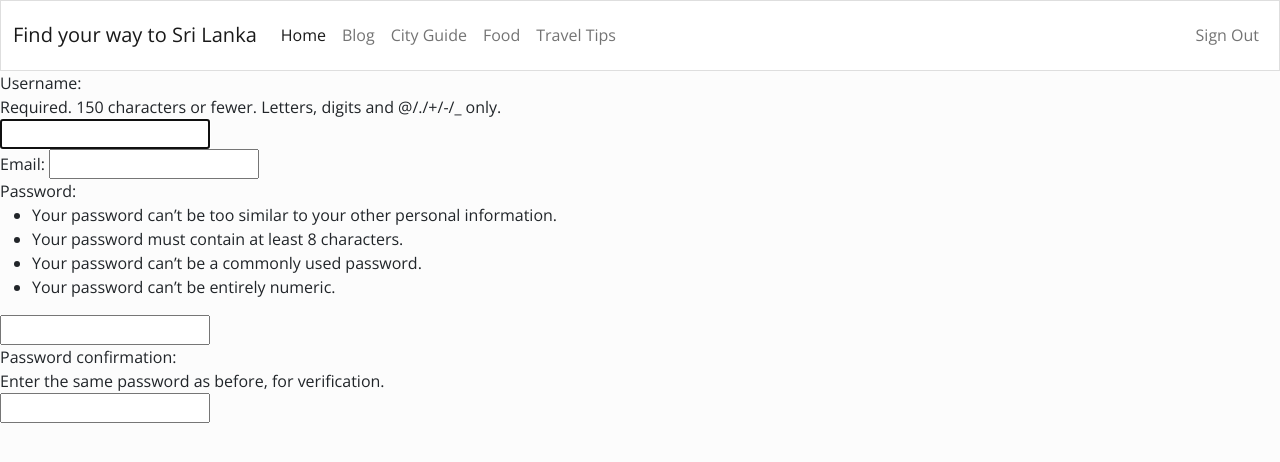
After one commit to anjalee-kulasinghe/portfolio-project4-Find-your-way-to-SriLanka, a Django app: page /accounts/register/ in a window 1280 px wide. The commit adds this page. Shown: the top 462 px of the page. Run offline with Django 5.2, Linux system fonts and the light colour scheme.

Commit message:
create user regiter form

```diff
--- a/myblog/blog/templates/blog/base.html
+++ b/myblog/blog/templates/blog/base.html
@@ -3,11 +3,11 @@
 <head>
     <meta charset="UTF-8">
     <meta name="viewport" content="width=device-width, initial-scale=1.0">
-    <link rel="stylesheet" href="https://bootswatch.com/5/simplex/bootstrap.min.css"
+    <link rel="stylesheet" href="https://bootswatch.com/5/simplex/bootstrap.min.css">
     <title>{% block title %}Find your way to Sri Lanka{% endblock %}</title>
 </head>
 <body>
-    {% include 'blog/navigation.html %}
+    {% include 'blog/navigation.html' %}
     {% block content %}
     {% endblock %}
 </body>
--- a/myblog/blog/templates/blog/navigation.html
+++ b/myblog/blog/templates/blog/navigation.html
@@ -0,0 +1,32 @@
+<nav class="navbar navbar-expand-lg navbar-light bg-light">
+    <div class="container-fluid">
+      <a class="navbar-brand" href="{% url 'index' %}">Find your way to Sri Lanka</a>
+      <button class="navbar-toggler" type="button" data-bs-toggle="collapse" data-bs-target="#navbarText" aria-controls="navbarText" aria-expanded="false" aria-label="Toggle navigation">
+        <span class="navbar-toggler-icon"></span>
+      </button>
+      <div class="collapse navbar-collapse" id="navbarText">
+        <ul class="navbar-nav me-auto mb-2 mb-lg-0">
+          <li class="nav-item">
+            <a class="nav-link active" aria-current="{% url 'index' %}" href="#">Home</a>
+          </li>
+          <li class="nav-item">
+            <a class="nav-link" href="#">Blog</a>
+          </li>
+          <li class="nav-item">
+            <a class="nav-link" href="#">City Guide</a>
+          </li>
+          <li class="nav-item">
+            <a class="nav-link" href="#">Food</a>
+          </li>
+          <li class="nav-item">
+            <a class="nav-link" href="#">Travel Tips</a>
+          </li>
+        </ul>
+        <ul class="navbar-nav">
+            <li class="nav-item">
+                <a class="nav-link" href="#">Sign Out</a>
+              </li>
+        </ul>
+      </div>
+    </div>
+  </nav>
--- a/myblog/myblog/urls.py
+++ b/myblog/myblog/urls.py
@@ -19,5 +19,6 @@ from django.urls import path, include
 
 urlpatterns = [
     path('admin/', admin.site.urls),
-    path('', include('blog.urls'))
+    path('', include('blog.urls')),
+    path('accounts/', include('users.urls'))
 ]
--- /dev/null
+++ b/myblog/users/forms.py
@@ -0,0 +1,10 @@
+from django import forms
+from django.contrib.auth.models import User
+from django.contrib.auth.forms import UserCreationForm
+
+class UserRegisterForm(UserCreationForm):
+    email = forms.EmailField()
+
+    class Meta:
+        model = User
+        fields = ['username', 'email', 'password1', 'password2']
--- /dev/null
+++ b/myblog/users/templates/users/register.html
@@ -0,0 +1,8 @@
+{% extends 'blog/base.html' %}
+
+{% block content %}
+    <form method="POST">
+        {% csrf_token %}
+        {{ form }}
+    </form>
+{% endblock content %}
--- /dev/null
+++ b/myblog/users/urls.py
@@ -0,0 +1,6 @@
+from django.urls import path
+from .views import RegisterView
+
+urlpatterns = [
+    path('register/', RegisterView.as_view(), name='register'),
+]
--- a/myblog/users/views.py
+++ b/myblog/users/views.py
@@ -1,3 +1,11 @@
 from django.shortcuts import render
+from django.views import View
+from .forms import UserRegisterForm
 
-# Create your views here.
+class RegisterView(View):
+    def get(self, request):
+        form = UserRegisterForm()
+        return render(request, 'users/register.html', {'form': form})
+
+    def post(self, request):
+        pass
```
